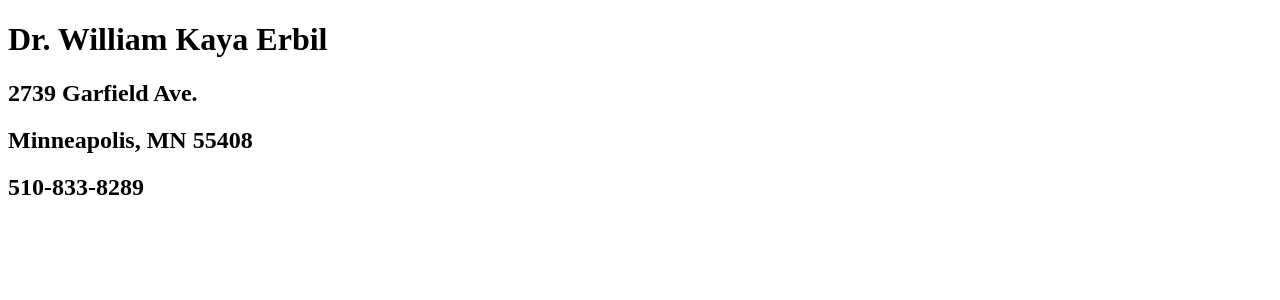
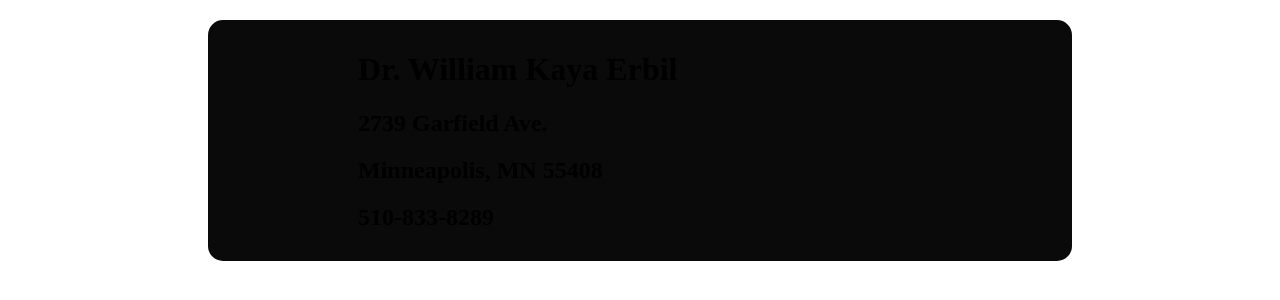
Before and after one commit to DrWilliamKayaErbil/drwilliamkayaerbil.github.io, a plain HTML site: page index.html in a window 1280 px wide. Drawn offline with Linux system fonts and the light colour scheme.

Commit message:
Update style.css

```diff
--- a/style.css
+++ b/style.css
@@ -1,3 +1,11 @@
-p {
- color: red;
+#container {
+ margin-top: 20px;
+ margin-left: 200px;
+ margin-right: 200px;
+
+ padding: 10px 150px 10px 150px;
+ border-radius: 15px;
+ background-color: rgb(10,10,10);
+
+ text-align: left;
 }
```
